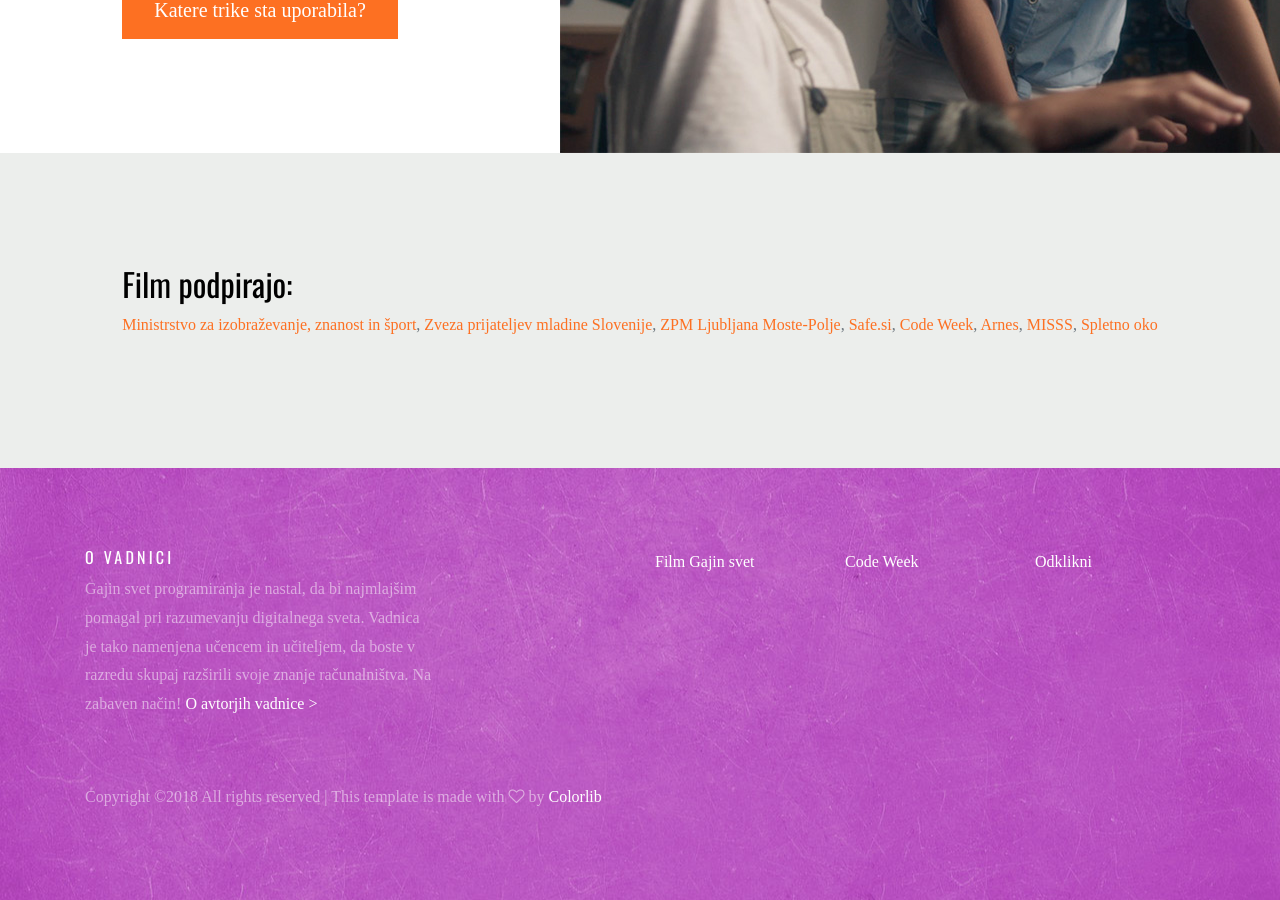
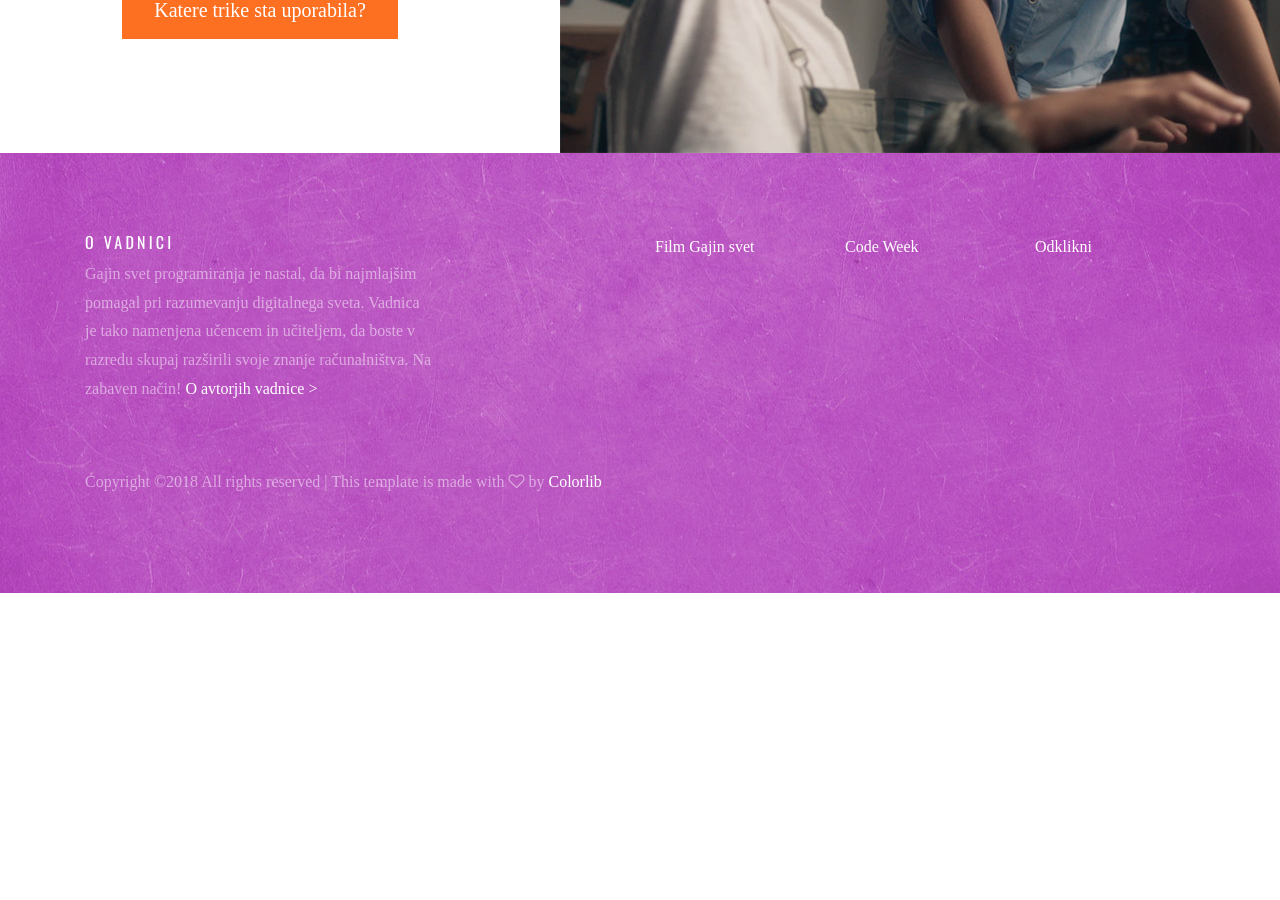
Before and after one commit to codeweeksi/gajin-svet, a Jekyll site: the page built from index.md, in a window 1280 px wide and 900 px high, scrolled down 4317 px. Built offline with Jekyll 4.4.1, drawn with Linux system fonts in a browser that asks for light colours; some web fonts are replaced; comment, search, counter and statistics services are not loaded; after the commit the page ends 4910 px from its top, so only the background shows below that.

Commit message:
deleted last section

```diff
--- a/_layouts/home.html
+++ b/_layouts/home.html
@@ -115,18 +115,3 @@ Oblikovalka maske: Nataša Sevčnikar</div>
   </div>
 </section>
 <!-- END section -->
-
-
-
-<section class="site-section bg-light">
-  <div class="container">
-  <div class="row justify-content-center align-items-center intro">
-    <div class="ol-md-7 element-animate">
-      <h2>Film podpirajo:</h2>
-      <p><a href="http://www.mizs.gov.si/" target="blank">Ministrstvo za izobraževanje, znanost in šport</a>, <a href="http://www.zpms.si/" target="blank">Zveza prijateljev mladine Slovenije</a>, <a href="http://www.zpmmoste.net/" target="blank">ZPM Ljubljana Moste-Polje</a>, <a href="https://safe.si/" target="blank">Safe.si</a>, <a href="http://codeweek.si/" target="blank">Code Week</a>, <a href="https://www.arnes.si/" target="blank">Arnes</a>, <a href="http://www.misss.si/" target="blank">MISSS</a>, <a href="https://spletno-oko.si/" target="blank">Spletno oko</a>
-      </p>
-    </div>
-  </div>
-  </div>
-</section>
-<!-- END section -->
```
